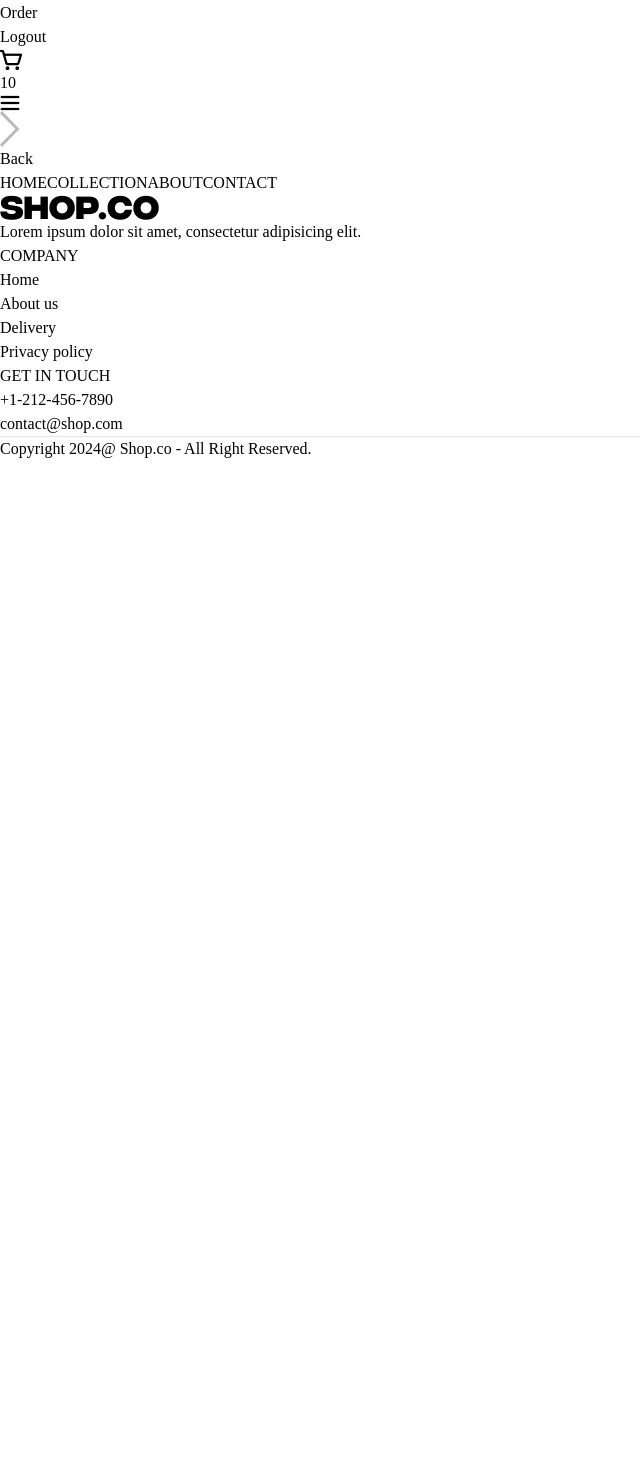
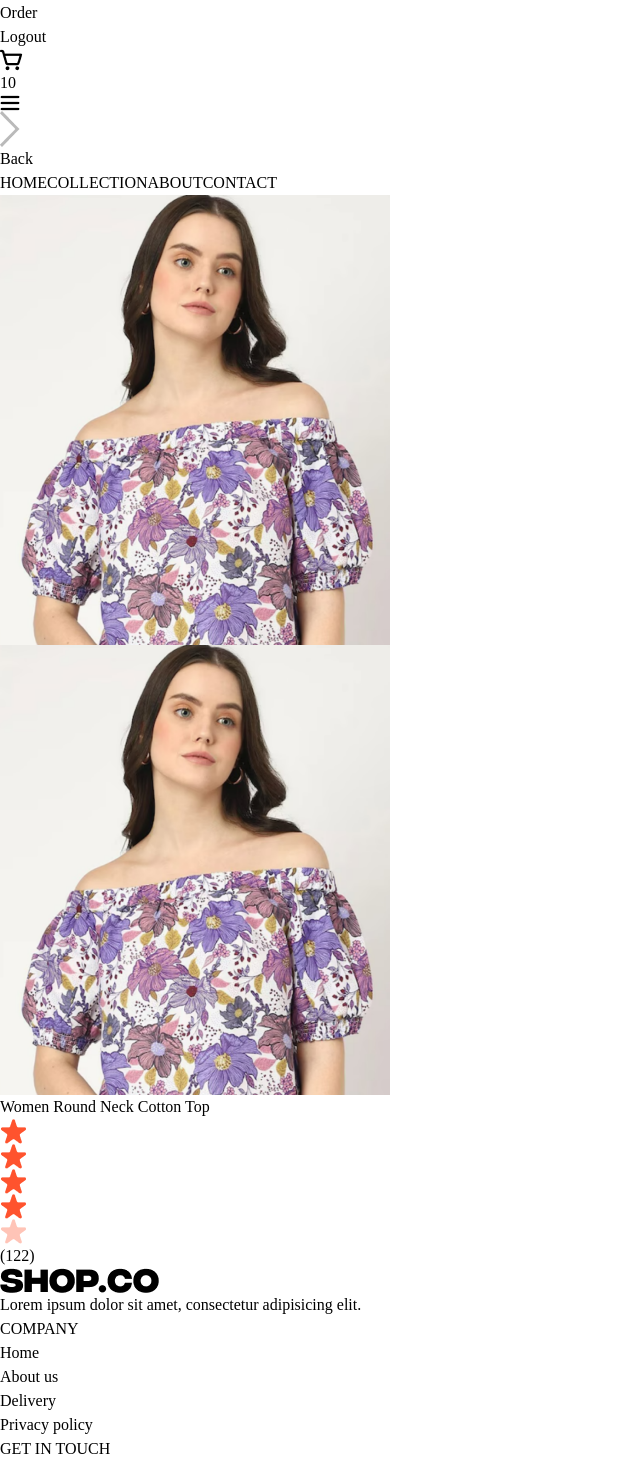
Before and after one commit to jlrrdev/PB-OUT24-Joao-Lucas-Desafio3, a React (Vite) app in the folder frontend/: page /product/aaaaa in a window 1280 px wide. Shown: the part 470-1935 px from the top of the page, without its empty margins (0-640 px from the left). Before the commit the page ends 931 px from the top, so only its background shows below. Built offline with nearby package versions, Linux system fonts and the light colour scheme; a web font is replaced by a local one.

Commit message:
Fazendo pagina de produto

```diff
--- a/frontend/src/pages/Product.jsx
+++ b/frontend/src/pages/Product.jsx
@@ -1,11 +1,72 @@
-import React from 'react'
+import React, { useContext, useEffect, useState } from 'react'
+import { useParams } from 'react-router-dom'
+import { ShopContext } from '../context/ShopContext';
+import { assets } from '../assets/assets';
 
 const Product = () => {
-  return (
-    <div>
+
+  const {productId} = useParams();
+  const {products} = useContext(ShopContext);
+  const [productData,setProductData] = useState(false);
+  const [image,setImage] = useState('');
+
+  const fetchProductData = async () => {
+
+    products.map((item)=>{
+      if(item._id === productId){
+        setProductData(item)
+        setImage(item.image[0])
+        return null;
+      }
+    })
+
+  }
+
+  useEffect(()=>{
+    fetchProductData();
+  },[productId, products])
+
+  return productData ?(
+    <div className='border-t-2 pt-10 transition-opacity ease-in duration-500 opacity-100'>
+
+      {/* Product data */}
+
+      <div className='flex gap-12 sm:gap-12 flex-col sm:flex-row'>
+
+        {/* Product Images */}
+
+        <div className='flex-1 flex flex-col-reverse gap-3 sm:flex-row'>
+          <div className='flex sm:flex-col overflow-x-auto sm:overflow-y-scroll justify-between sm:justify-normal sm:w-[18.7%] w-full'>
+            {
+              productData.image.map((item,index)=>(
+                <img onClick={()=>setImage(item)} src={item} key={index} className='w-[24%] sm:w-full sm:mb-3 flex-shrink-0 cursor-pointer' alt="" />
+              ))
+            }
+          </div>
+          <div className='w-full sm:w-[80%]'>
+            <img className='w-full h-auto' src={image} alt="" />
+          </div>
+        </div>
+
+            {/* Product Info */}
+
+            <div className='flex-1'>
+              <h1 className='font-medium text-2x1 mt-2'>{productData.name}</h1>
+              <div className='flex items-center gap-1 mt-2'>
+                <img src={assets.star_icon} alt="" className="w-3 5" />
+                <img src={assets.star_icon} alt="" className="w-3 5" />
+                <img src={assets.star_icon} alt="" className="w-3 5" />
+                <img src={assets.star_icon} alt="" className="w-3 5" />
+                <img src={assets.star_dull_icon} alt="" className="w-3 5" />
+                <p className='pl-2'>(122)</p>
+              </div>
+              <p></p>
+            </div>
+
+      </div>
 
     </div>
-  )
+  ) : <div className='opacity-0'></div>
 }
 
 export default Product
```
